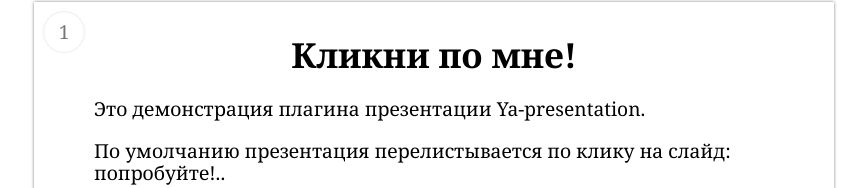
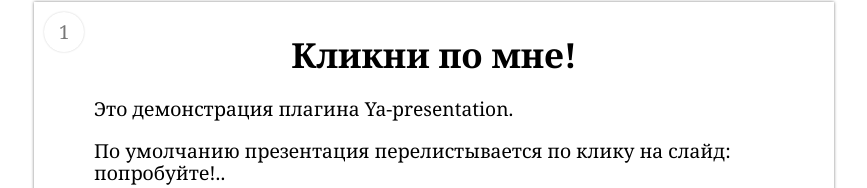
Before and after one commit to everyonesdesign/ya-presentation, a website: page demo/index.html in a window 1280 px wide. Shown: the part 190-378 px from the top of the page, without its empty margins (206-1073 px from the left). Drawn offline with nearby package versions, Linux system fonts and the light colour scheme; files whose address does not match are found by name.

Commit message:
fixed text a bit

```diff
--- a/demo/index.html
+++ b/demo/index.html
@@ -23,7 +23,7 @@
             <div class="presentation-item">
                 <div class="content">
                     <h1>Кликни по мне!</h1>
-                    <p>Это демонстрация плагина презентации Ya-presentation.</p>
+                    <p>Это демонстрация плагина Ya-presentation.</p>
                     <p>По умолчанию презентация перелистывается по клику на слайд: попробуйте!..</p>
                 </div>
             </div>
```
